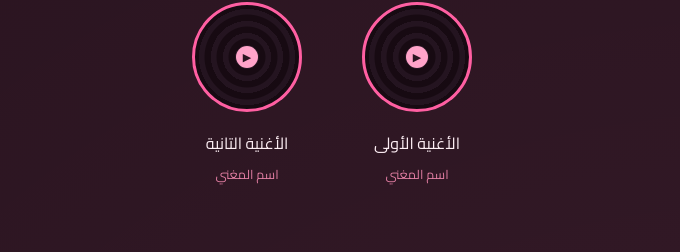
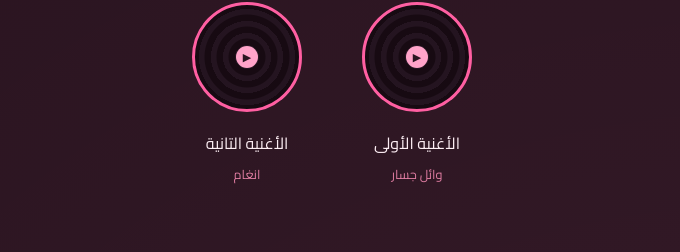
Before and after one commit to marokhaledd/mennah, a Next.js app: page / in a window 1280 px wide. Shown: the part 2097-2349 px from the top of the page, without its empty margins (308-988 px from the left). Built offline with nearby package versions, Linux system fonts and the light colour scheme; a web font is replaced by a local one.

Commit message:
Update content.config.js

```diff
--- a/content.config.js
+++ b/content.config.js
@@ -73,12 +73,12 @@ const content = {
     {
       src: "/audio/song-1.mp3",
       title: "الأغنية الأولى",
-      artist: "اسم المغني"
+      artist: "وائل جسار"
     },
     {
       src: "/audio/song-2.mp3",
       title: "الأغنية التانية",
-      artist: "اسم المغني"
+      artist: "انغام"
     }
   ],
 
```
